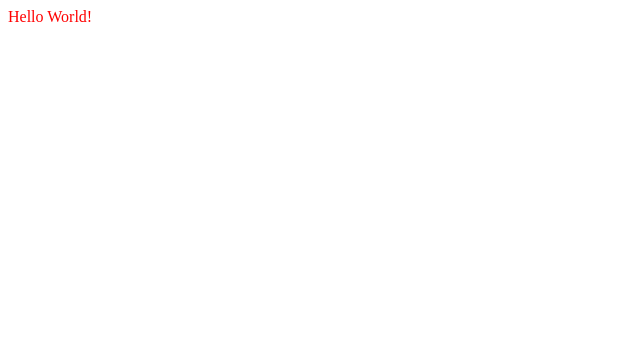
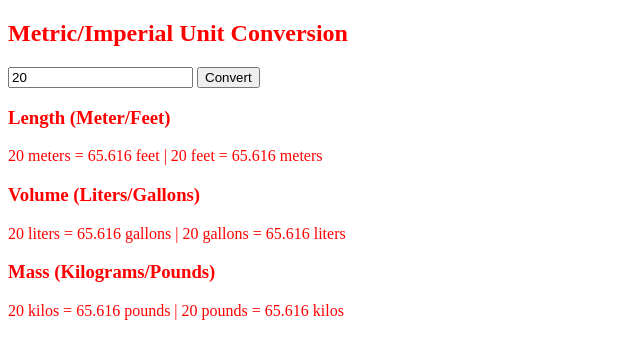
Before and after one commit to danielSafonyan/unit-converter, a plain HTML site: page index.html in a window 1280 px wide. Shown: the whole page, without its empty margins (0-640 px from the left). Drawn offline with Linux system fonts and the light colour scheme.

Commit message:
Added HTML structure

```diff
--- a/index.html
+++ b/index.html
@@ -9,6 +9,41 @@
     <title>Document</title>
 </head>
 <body>
-    Hello World!
+    <div class="convert-value">
+        <h2>Metric/Imperial Unit Conversion</h2>
+        <input type="number" value="20">
+        <button>Convert</button>
+    </div>
+    <div class="results">
+        <div class="result-container">
+            <h3>Length (Meter/Feet)</h3>
+            <p>
+                <span class="conversion-start">20</span> meters =
+                <span id="converted-to-feet">65.616</span> feet
+                |
+                <span class="conversion-start">20</span> feet =
+                <span id="converted-to-meters">65.616</span> meters
+            </p>
+        </div>
+        <div class="result-container">
+            <h3>Volume (Liters/Gallons)</h3>
+            <p>
+                <span class="conversion-start">20</span> liters =
+                <span id="converted-to-gallons">65.616</span> gallons
+                |
+                <span class="conversion-start">20</span> gallons =
+                <span id="converted-to-liters">65.616</span> liters
+            </p>
+        </div>
+        <div class="result-container">
+            <h3>Mass (Kilograms/Pounds)</h3>
+                <span class="conversion-start">20</span> kilos =
+                <span id="converted-to-pounds">65.616</span> pounds
+                |
+                <span class="conversion-start">20</span> pounds =
+                <span id="converted-to-kilos">65.616</span> kilos
+            </p>
+        </div>
+    </div>
 </body>
 </html>
```
